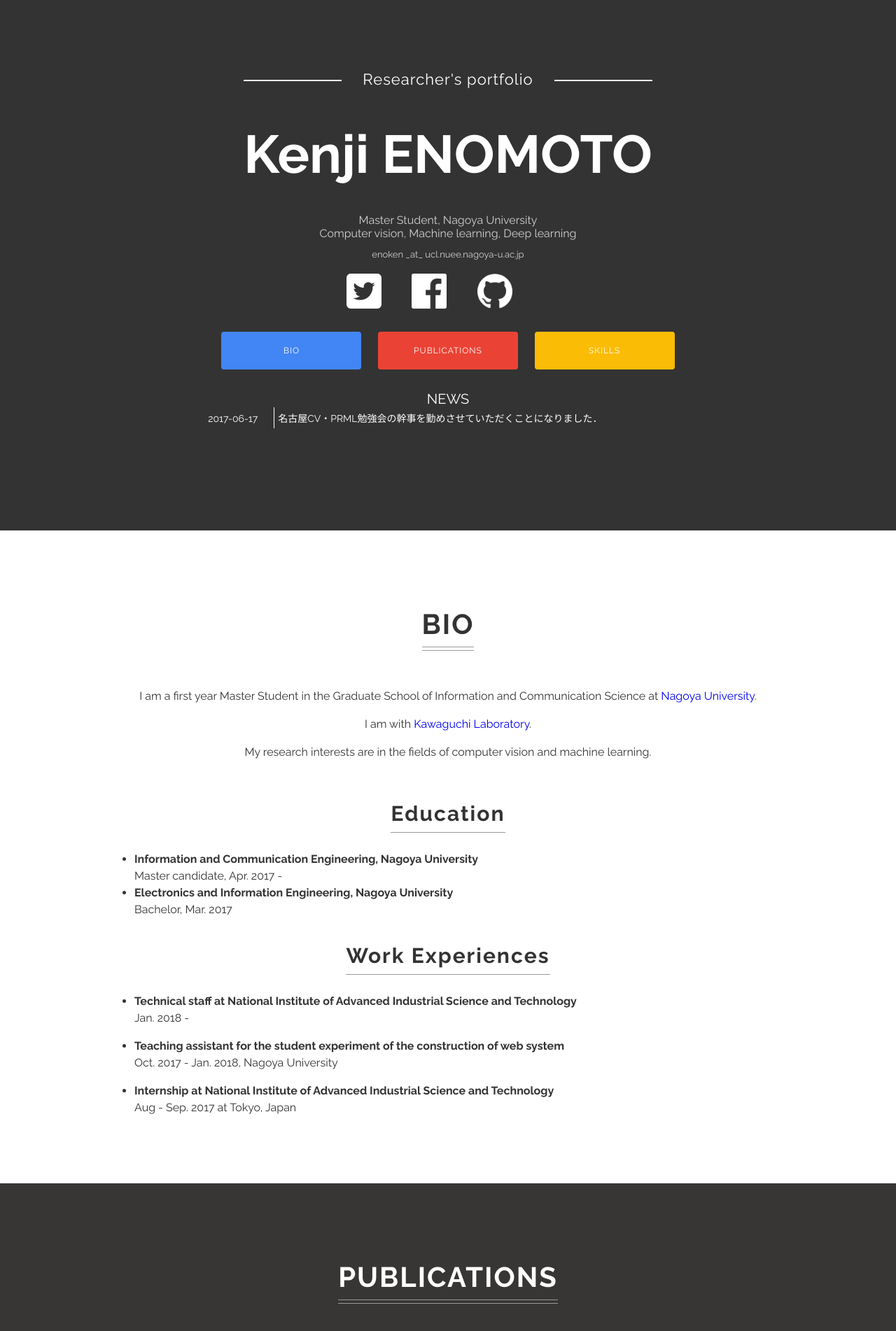
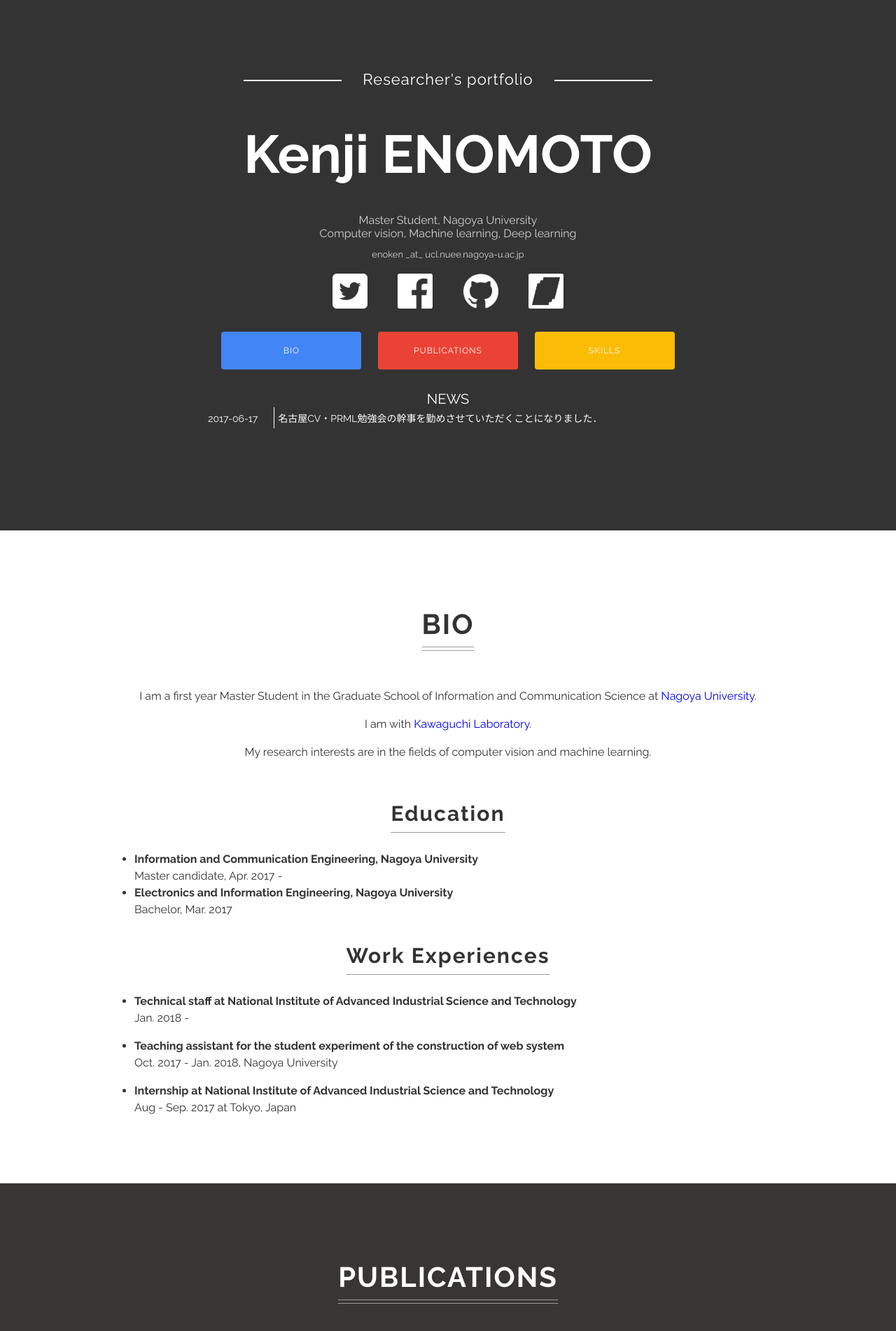
Before and after one commit to enomotokenji/enomotokenji.github.io, a Jekyll site: the page index.html, which Jekyll copies as it is, in a window 1280 px wide. Shown: the top 1902 px of the page at 70% size. Built offline with Jekyll 4.4.1, drawn with Linux system fonts in a browser that asks for light colours; nearby versions of some CDN libraries.

Commit message:
add: link to memo

```diff
--- a/index.html
+++ b/index.html
@@ -41,8 +41,8 @@
             <a class="sns-icon" href="https://twitter.com/__enoken__" target="_blank"><img src="images/Twitter_Social_Icon_Rounded_Square_White.png" width="50px"></a>
             <a class="sns-icon" href="https://www.facebook.com/people/Kenji-Enomoto/100002574284450" target="_blank"><img src="images/FB-f-Logo__white_114.png" width="50px"></a>
             <a class="sns-icon" href="https://github.com/enomotokenji" target="_blank"><img src="images/GitHub-Mark-Light-120px-plus.png" width="50px"></a>
-            <!-- <a class="sns-icon" href="paperreading/index.html" target="_blank"><img src="images/paperreading.png" width="50px"></a> -->
-            <a class="blind-link" href="/memo.html" target="_blank"></a>
+            <a class="sns-icon" href="/memo.html" target="_blank"><img src="images/memo.png" width="50px"></a>
+            <!--<a class="blind-link" href="/memo.html" target="_blank"></a>-->
         </div>
         <div class="buttons">
             <a class="button button-bio" href="#bio">BIO</a>
```
Also changed, not shown: images/memo.png (renamed from images/paperreading.png).
